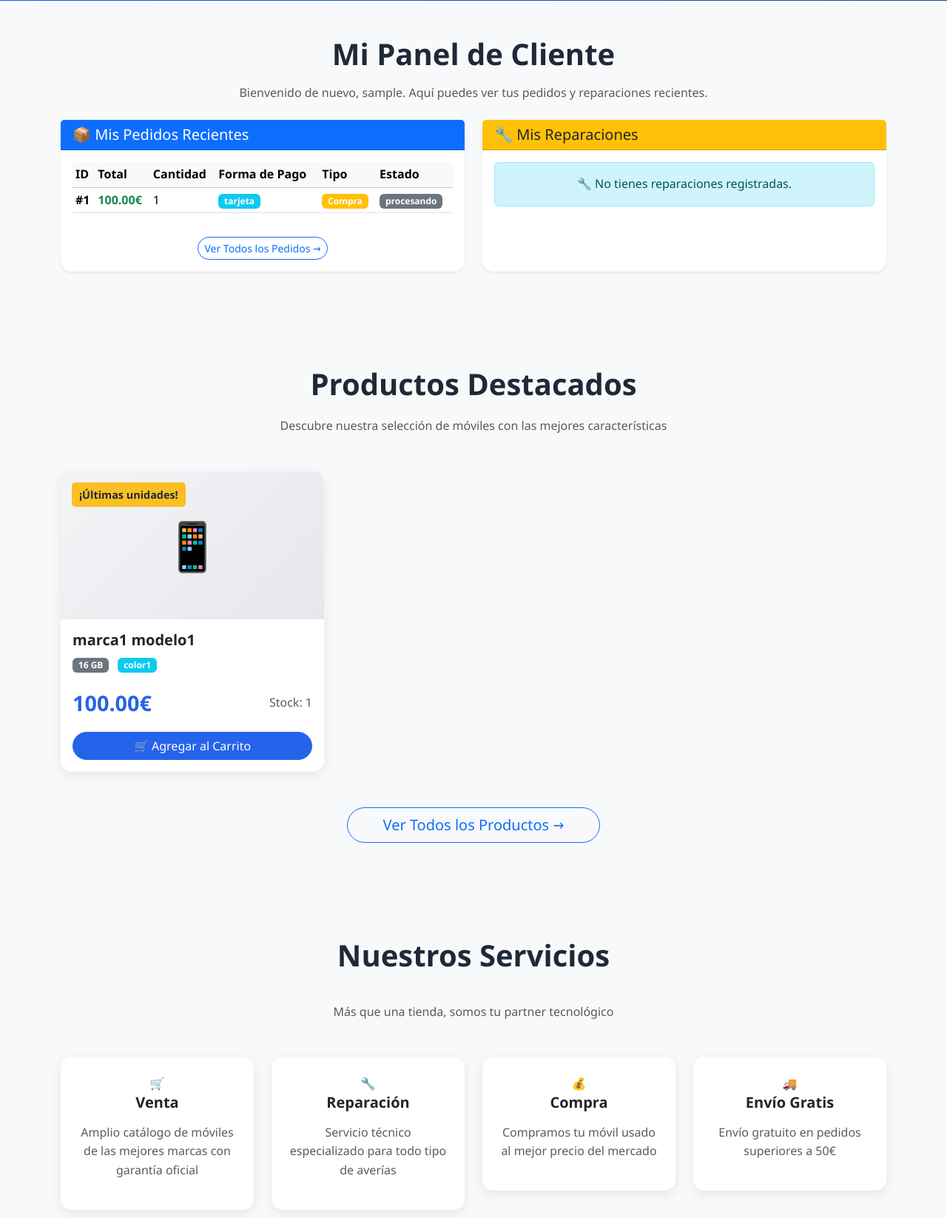
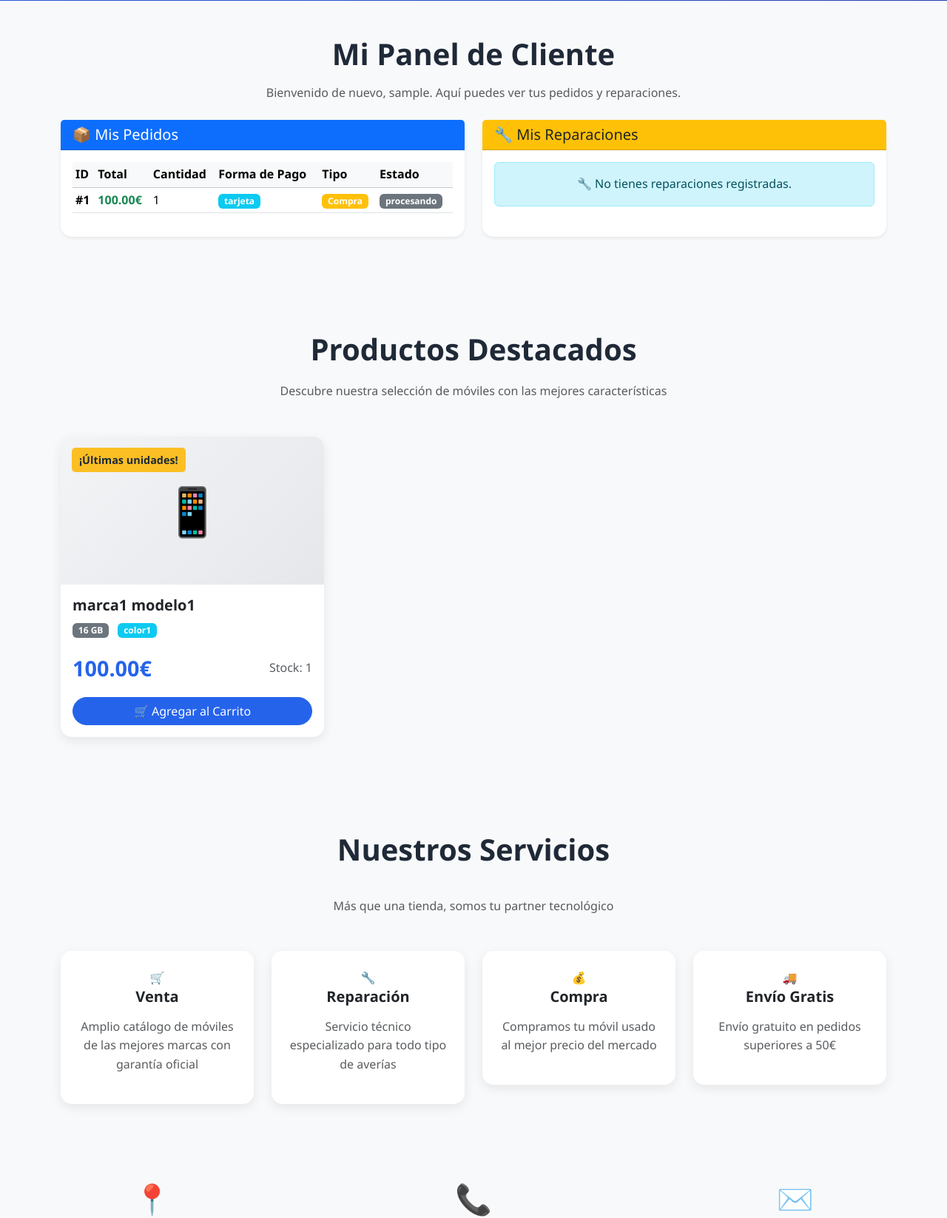
Before and after one commit to vvvalero/Nevom--ComercioElectronico, a PHP site: page / in a window 1280 px wide. Shown: the part 719-2365 px from the top of the page at 74% size. Run offline with PHP 8.4, Linux system fonts and the light colour scheme; a user stored in the database is signed in; data comes from the database, SQL or seed files in the repository; data that the repository does not hold is empty.

Commit message:
Quitados botones innecesarios

```diff
--- a/index.php
+++ b/index.php
@@ -145,10 +145,10 @@ $resultadoMoviles = $conexion->query($sqlMoviles);
                                         <hr class="dropdown-divider">
                                     </li>
                                 <?php else: ?>
-                                    <li><a class="dropdown-item" href="admin/visorBBDD.php">Mis Pedidos</a></li>
-                                    <li>
+                                    <!-- <li><a class="dropdown-item" href="admin/visorBBDD.php">Mis Pedidos</a></li> -->
+                                    <!-- <li>
                                         <hr class="dropdown-divider">
-                                    </li>
+                                    </li> -->
                                 <?php endif; ?>
                                 <li><a class="dropdown-item" href="auth/logout.php">Cerrar Sesión</a></li>
                             </ul>
@@ -207,15 +207,15 @@ $resultadoMoviles = $conexion->query($sqlMoviles);
             <div class="container">
                 <div class="text-center mb-4">
                     <h2 class="section-title">Mi Panel de Cliente</h2>
-                    <p class="text-muted">Bienvenido de nuevo, <?= htmlspecialchars($userName) ?>. Aquí puedes ver tus pedidos y reparaciones recientes.</p>
+                    <p class="text-muted">Bienvenido de nuevo, <?= htmlspecialchars($userName) ?>. Aquí puedes ver tus pedidos y reparaciones.</p>
                 </div>
 
                 <div class="row g-4">
-                    <!-- Pedidos Recientes -->
+                    <!-- Pedidos -->
                     <div class="col-lg-6">
                         <div class="card shadow-sm h-100">
                             <div class="card-header bg-primary text-white">
-                                <h5 class="mb-0"><i class="bi bi-bag-check"></i> 📦 Mis Pedidos Recientes</h5>
+                                <h5 class="mb-0"><i class="bi bi-bag-check"></i> 📦 Mis Pedidos </h5>
                             </div>
                             <div class="card-body">
                                 <?php if ($pedidosCliente && $pedidosCliente->num_rows > 0): ?>
@@ -265,11 +265,6 @@ $resultadoMoviles = $conexion->query($sqlMoviles);
                                             </tbody>
                                         </table>
                                     </div>
-                                    <div class="text-center mt-3">
-                                        <a href="admin/visorBBDD.php" class="btn btn-outline-primary btn-sm rounded-pill">
-                                            Ver Todos los Pedidos →
-                                        </a>
-                                    </div>
                                 <?php else: ?>
                                     <div class="alert alert-info text-center">
                                         <p class="mb-0">📭 No tienes pedidos aún. ¡Explora nuestro catálogo!</p>
@@ -279,7 +274,7 @@ $resultadoMoviles = $conexion->query($sqlMoviles);
                         </div>
                     </div>
 
-                    <!-- Reparaciones Recientes -->
+                    <!-- Reparaciones  -->
                     <div class="col-lg-6">
                         <div class="card shadow-sm h-100">
                             <div class="card-header bg-warning text-dark">
@@ -301,11 +296,6 @@ $resultadoMoviles = $conexion->query($sqlMoviles);
                                                 </p>
                                             </div>
                                         <?php endwhile; ?>
-                                    </div>
-                                    <div class="text-center mt-3">
-                                        <a href="admin/visorBBDD.php" class="btn btn-outline-warning btn-sm rounded-pill">
-                                            Ver Detalles →
-                                        </a>
                                     </div>
                                 <?php else: ?>
                                     <div class="alert alert-info text-center">
@@ -378,14 +368,6 @@ $resultadoMoviles = $conexion->query($sqlMoviles);
                     </div>
                 <?php endif; ?>
             </div>
-
-            <?php if ($resultadoMoviles && $resultadoMoviles->num_rows > 0): ?>
-                <div class="text-center mt-5">
-                    <a href="admin/visorBBDD.php" class="btn btn-outline-primary btn-lg rounded-pill px-5">
-                        Ver Todos los Productos →
-                    </a>
-                </div>
-            <?php endif; ?>
         </div>
     </section>
 
```
Also changed, not shown: admin/indexadmin.php (+6 -26 lines).
